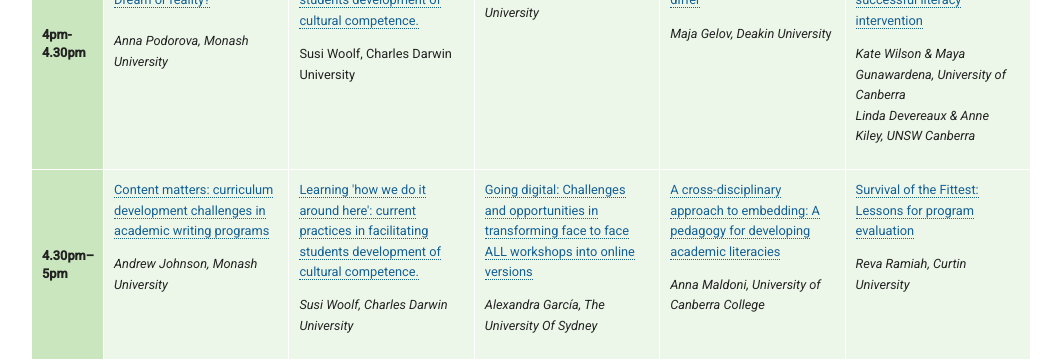
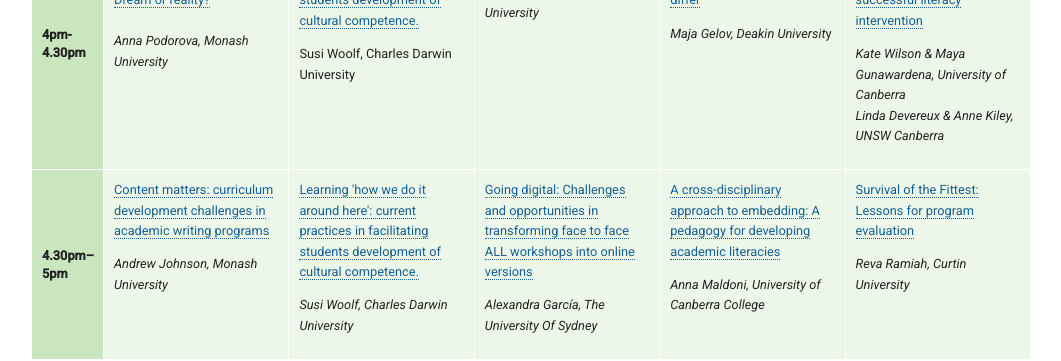
Before and after one commit to aallconference2017/aallconference2017.github.io, a Jekyll site: the page built from program/index.html, in a window 1280 px wide and 900 px high, scrolled down 2333 px. Shown: the part 152-513 px from the top of the window, without its empty margins (113-1174 px from the left). Built offline with Jekyll 4.4.1, drawn with Linux system fonts in a browser that asks for light colours.

Commit message:
Updated 'program/index.html' via CloudCannon

```diff
--- a/program/index.html
+++ b/program/index.html
@@ -93,7 +93,7 @@ show_jump_links: true
                                 <td><div class="editable"><p><a href="/Abstracts/Learning 'how we do it around here'- current practices in facilitating students development of cultural competence. .pdf">Learning 'how we do it around here': current practices in facilitating students development of cultural competence.</a></p><p>Susi Woolf, Charles Darwin University</p></div></td>
                                 <td><div class="editable"><p><a href="__notset__">Extending the learning potential of the LMS</a></p><p><em>Juanita Custance, Victoria University</em></p></div></td>
                                 <td><div class="editable"><p><a href="/Abstracts/Are we on the same page Collaborating when attitudes on teaching and learning differ .pdf">Are we on the same page? Collaborating when attitudes on teaching and learning differ</a></p><p><em>Maja Gelov, Deakin Universit</em>y</p></div></td>
-                                <td><div class="editable"><p><a href="/Abstracts/The proof of the pudding … analysing student written texts for evidence of a successful literacy intervention. .pdf">The proof of the pudding &hellip; analysing student written texts for evidence of a successful literacy intervention</a></p><p><em>Kate Wilson &amp; Maya Gunawardena, University of Canberra<br />Linda Devereaux &amp; Anne Kiley, UNSW Canberra</em></p></div></td>
+                                <td><div class="editable"><p><a href="/Abstracts/The proof of the pudding … analysing student written texts for evidence of a successful literacy intervention. .pdf">The proof of the pudding &hellip; analysing student written texts for evidence of a successful literacy intervention</a></p><p><em>Kate Wilson &amp; Maya Gunawardena, University of Canberra<br />Linda Devereux &amp; Anne Kiley, UNSW Canberra</em></p></div></td>
                             </tr>
                             <tr>
                                 <th class="editable">4.30pm–5pm</th>
```
